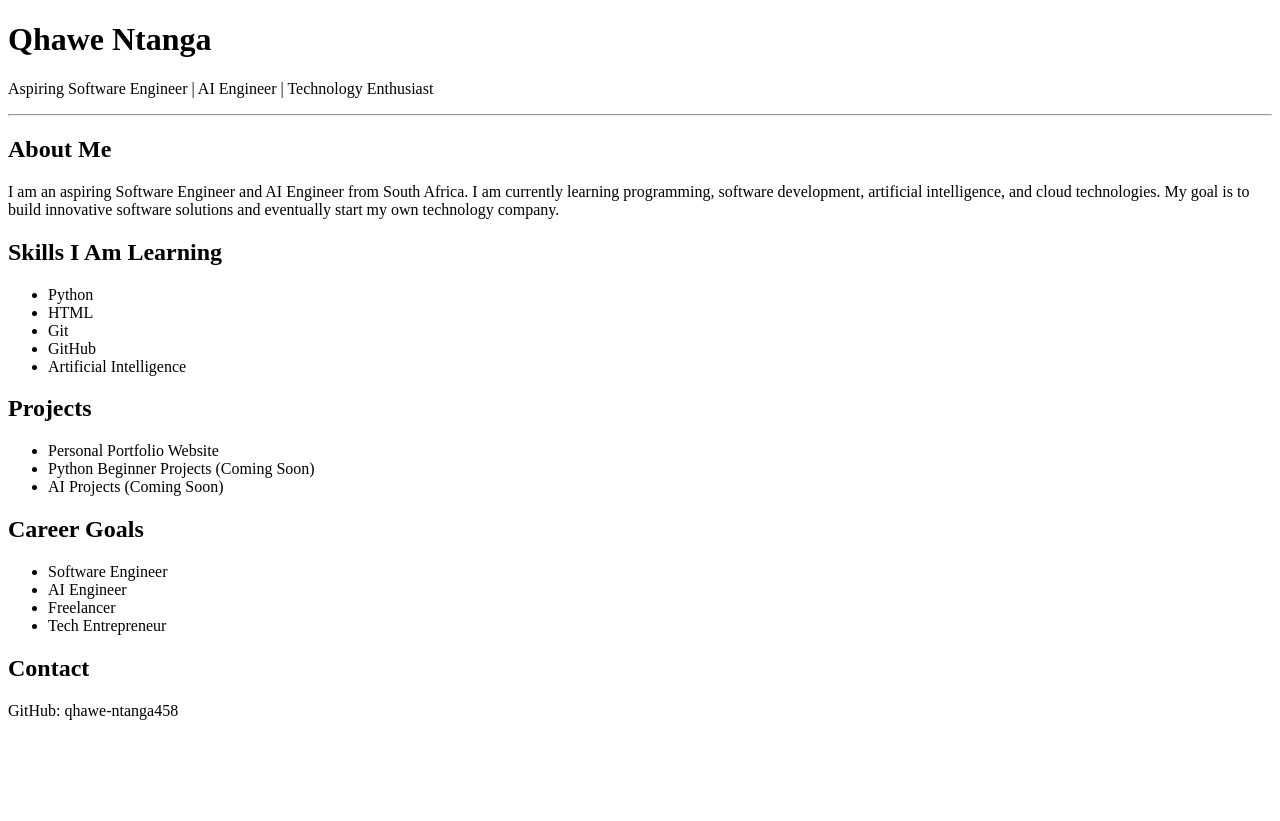
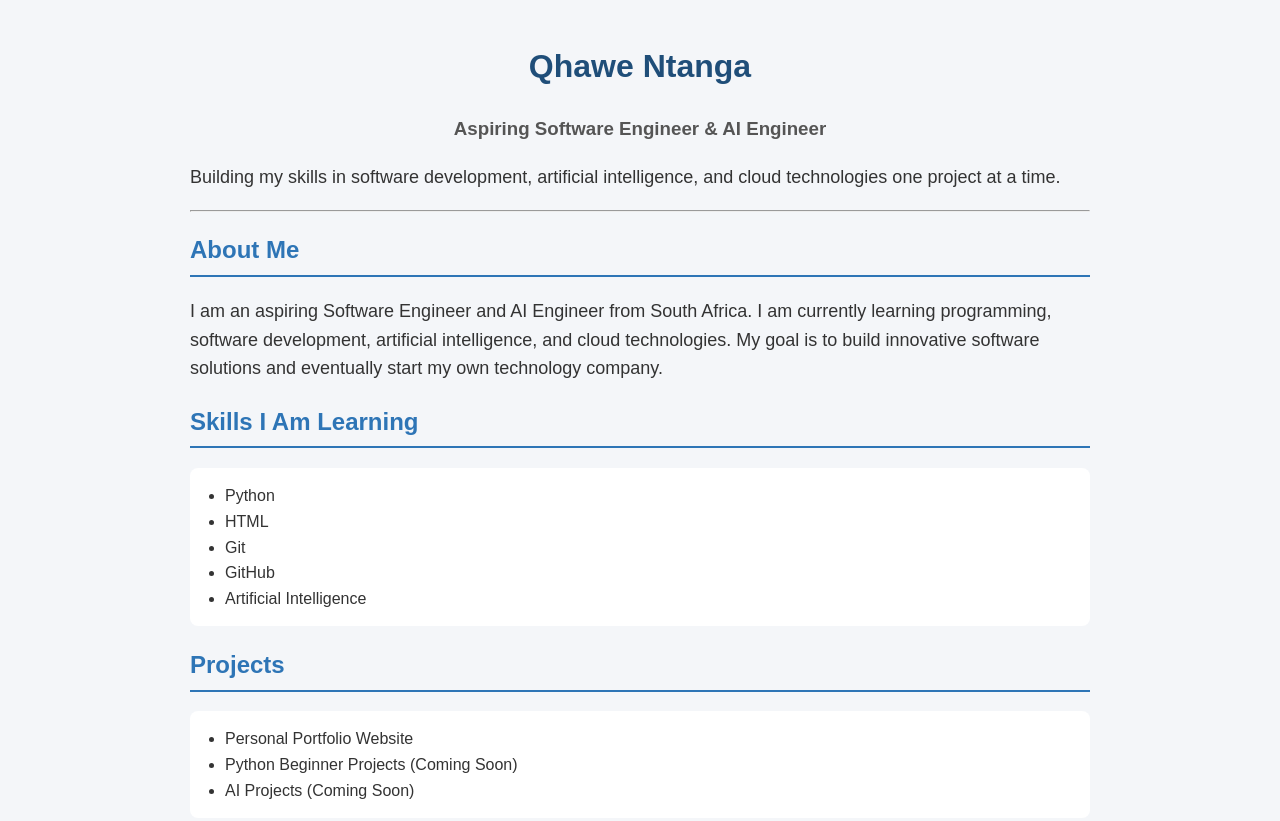
Before and after one commit to qhawe-ntanga458/my-portfolio, a plain HTML site: page index.html in a window 1280 px wide. Shown: the top 821 px of the page. Before the commit the page ends 800 px from the top, so only its background shows below. Drawn offline with Linux system fonts and the light colour scheme.

Commit message:
added CV download button and updated portfolio styling

```diff
--- a/index.html
+++ b/index.html
@@ -2,14 +2,73 @@
 <html>
 <head>
 <title>Qhawe Ntanga - Portfolio</title>
+
+<style>
+body {
+font-family: Arial, sans-serif;
+background-color: #f4f6f9;
+max-width: 900px;
+margin: auto;
+padding: 20px;
+line-height: 1.6;
+}
+
+h1 {
+color: #1f4e79;
+text-align: center;
+}
+
+h2 {
+color: #2e75b6;
+border-bottom: 2px solid #2e75b6;
+padding-bottom: 5px;
+}
+
+p, li {
+color: #333;
+}
+
+ul {
+background: white;
+padding: 15px 35px;
+border-radius: 8px;
+}
+
+section {
+background: white;
+padding: 20px;
+margin-bottom: 20px;
+border-radius: 10px;
+}
+h3 {
+text-align: center;
+color: #555;
+}
+
+p {
+font-size: 18px;
+}
+.cv-button {
+background-color: #1f4e79;
+color: white;
+padding: 12px 20px;
+text-decoration: none;
+border-radius: 6px;
+font-weight: bold;
+}
+</style>
 </head>
+
 
 <body>
 
 <h1>Qhawe Ntanga</h1>
 
+<h3>Aspiring Software Engineer & AI Engineer</h3>
+
 <p>
-Aspiring Software Engineer | AI Engineer | Technology Enthusiast
+Building my skills in software development, artificial intelligence,
+and cloud technologies one project at a time.
 </p>
 
 <hr>
@@ -54,8 +113,15 @@ start my own technology company.
 <h2>Contact</h2>
 
 <p>
-GitHub: qhawe-ntanga458
+GitHub:
+<a href="https://github.com/qhawe-ntanga458" target="_blank">
+qhawe-ntanga458
+</a>
 </p>
-
+<p>
+<a href="Ntanga Qhawe CV.pdf.pdf" download>
+Download My CV
+</a>
+</p>
 </body>
 </html>
```
Also changed, not shown: 1 other file.
